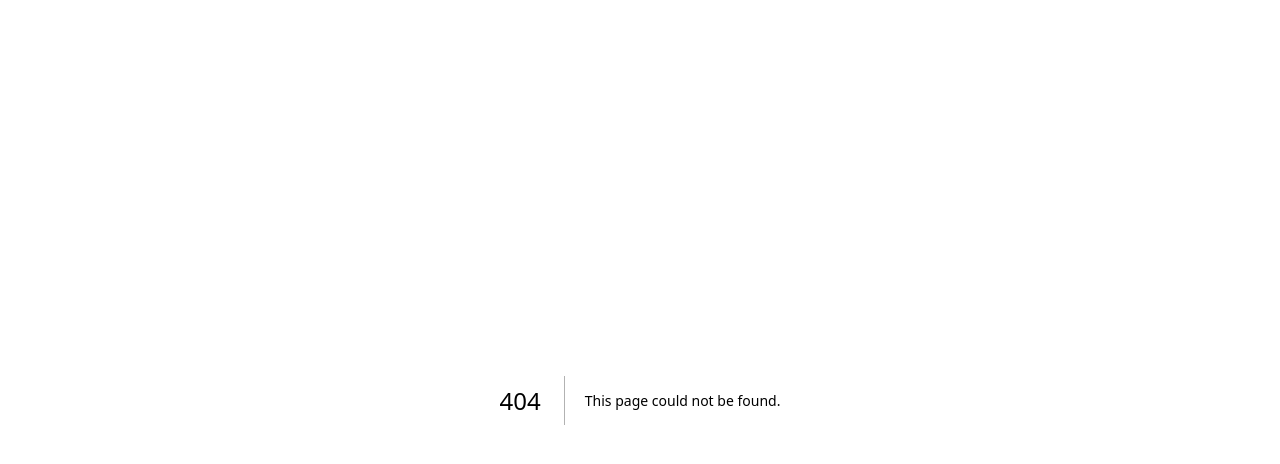
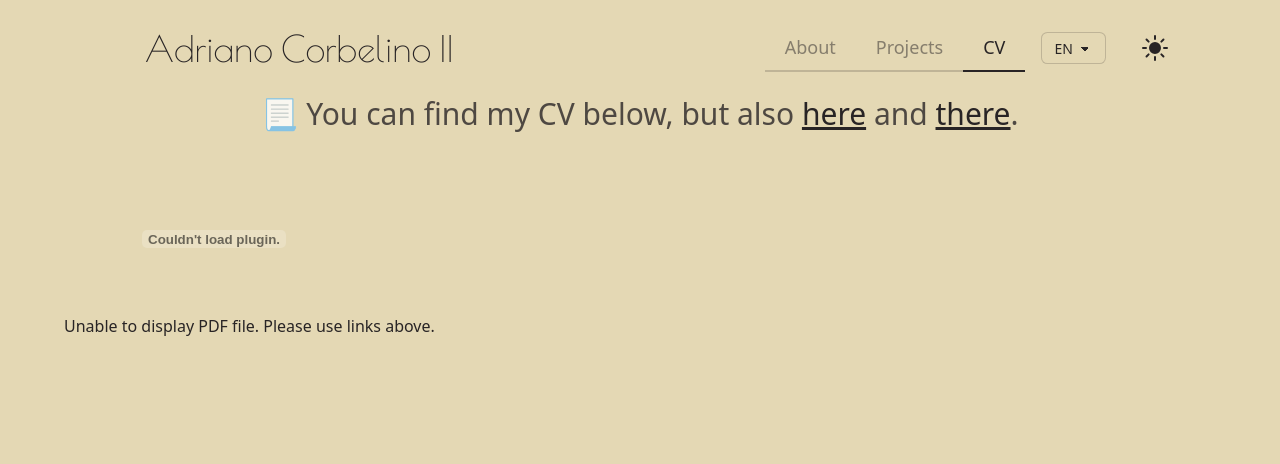
Before and after one commit to AdrianoII/adrianocorbelinoii.com, a Next.js app: page /cv in a window 1280 px wide. Before the commit this address had no page. Shown: the top 464 px of the page. Built offline with nearby package versions, Linux system fonts and the light colour scheme.

Commit message:
💡 Create about page and cv page

```diff
--- /dev/null
+++ b/src/app/Page.css
@@ -0,0 +1,67 @@
+.slit-in-diagonal-2 {
+  -webkit-animation: slit-in-diagonal-2 0.75s linear 0s both;
+  animation: slit-in-diagonal-2 0.75s linear 0s both;
+}
+
+
+/* ----------------------------------------------
+ * Generated by Animista on 2023-8-11 21:0:41
+ * Licensed under FreeBSD License.
+ * See http://animista.net/license for more info.
+ * w: http://animista.net, t: @cssanimista
+ * ---------------------------------------------- */
+
+/**
+ * ----------------------------------------
+ * animation slit-in-diagonal-2
+ * ----------------------------------------
+ */
+@-webkit-keyframes slit-in-diagonal-2 {
+  0% {
+    -webkit-transform: translateZ(-800px) rotate3d(-1, 1, 0, -90deg);
+    transform: translateZ(-800px) rotate3d(-1, 1, 0, -90deg);
+    -webkit-animation-timing-function: ease-in;
+    animation-timing-function: ease-in;
+    opacity: 0;
+  }
+
+  54% {
+    -webkit-transform: translateZ(-160px) rotate3d(-1, 1, 0, -87deg);
+    transform: translateZ(-160px) rotate3d(-1, 1, 0, -87deg);
+    -webkit-animation-timing-function: ease-in-out;
+    animation-timing-function: ease-in-out;
+    opacity: 1;
+  }
+
+  100% {
+    -webkit-transform: translateZ(0) rotate3d(-1, 1, 0, 0);
+    transform: translateZ(0) rotate3d(-1, 1, 0, 0);
+    -webkit-animation-timing-function: ease-out;
+    animation-timing-function: ease-out;
+  }
+}
+
+@keyframes slit-in-diagonal-2 {
+  0% {
+    -webkit-transform: translateZ(-800px) rotate3d(-1, 1, 0, -90deg);
+    transform: translateZ(-800px) rotate3d(-1, 1, 0, -90deg);
+    -webkit-animation-timing-function: ease-in;
+    animation-timing-function: ease-in;
+    opacity: 0;
+  }
+
+  54% {
+    -webkit-transform: translateZ(-160px) rotate3d(-1, 1, 0, -87deg);
+    transform: translateZ(-160px) rotate3d(-1, 1, 0, -87deg);
+    -webkit-animation-timing-function: ease-in-out;
+    animation-timing-function: ease-in-out;
+    opacity: 1;
+  }
+
+  100% {
+    -webkit-transform: translateZ(0) rotate3d(-1, 1, 0, 0);
+    transform: translateZ(0) rotate3d(-1, 1, 0, 0);
+    -webkit-animation-timing-function: ease-out;
+    animation-timing-function: ease-out;
+  }
+}
--- /dev/null
+++ b/src/app/cv/page.tsx
@@ -0,0 +1,13 @@
+export default function Page() {
+    return (
+        <section className="w-full h-full mt-4 flex flex-col gap-8">
+            <article className="prose prose-md max-w-none text-center w-full text-3xl">
+                <p>📃 You can find my CV below, but also <a className="link link-success" href="/Resume_EN.pdf">here</a> and <a className="link link-info" href="/Resume_EN.pdf">there</a>.</p>
+            </article>
+            <object data="/Resume_EN.pdf" type="application/pdf" width="100%" height="100%">
+                <embed src="/Resume_EN.pdf" type="application/pdf" />
+                <p>Unable to display PDF file. Please use links above.</p>
+            </object>
+        </section>
+    )
+}
--- a/src/app/globals.css
+++ b/src/app/globals.css
@@ -1,27 +1,3 @@
 @tailwind base;
 @tailwind components;
 @tailwind utilities;
-
-:root {
-  --foreground-rgb: 0, 0, 0;
-  --background-start-rgb: 214, 219, 220;
-  --background-end-rgb: 255, 255, 255;
-}
-
-@media (prefers-color-scheme: dark) {
-  :root {
-    --foreground-rgb: 255, 255, 255;
-    --background-start-rgb: 0, 0, 0;
-    --background-end-rgb: 0, 0, 0;
-  }
-}
-
-body {
-  color: rgb(var(--foreground-rgb));
-  background: linear-gradient(
-      to bottom,
-      transparent,
-      rgb(var(--background-end-rgb))
-    )
-    rgb(var(--background-start-rgb));
-}
--- a/src/app/layout.tsx
+++ b/src/app/layout.tsx
@@ -1,13 +1,13 @@
-import './globals.css'
-import type { Metadata } from 'next'
-import { Inter } from 'next/font/google'
-
-const inter = Inter({ subsets: ['latin'] })
+import type { Metadata } from "next"
+import NavBar from "../components/NavBar/NavBar"
+import "./globals.css"
+import { Providers } from "../components/Provider"
 
 export const metadata: Metadata = {
-  title: 'Create Next App',
-  description: 'Generated by create next app',
+  title: "Adriano II",
+  description: "Adriano Corbelino II",
 }
+
 
 export default function RootLayout({
   children,
@@ -15,8 +15,16 @@ export default function RootLayout({
   children: React.ReactNode
 }) {
   return (
-    <html lang="en">
-      <body className={inter.className}>{children}</body>
-    </html>
+    <html suppressHydrationWarning>
+      <head>
+        <link rel="icon" href="/favicon.svg" type="image/svg+xml" />
+      </head>
+      <body className="h-screen w-screen px-16 py-4 flex flex-col">
+        <Providers>
+          <NavBar />
+          {children}
+        </Providers>
+      </body>
+    </html >
   )
 }
--- a/src/app/page.tsx
+++ b/src/app/page.tsx
@@ -1,113 +1,48 @@
-import Image from 'next/image'
+import Image from "next/image"
+import ProfilePic from "/public/perfil.jpg"
+import "./Page.css"
 
-export default function Home() {
-  return (
-    <main className="flex min-h-screen flex-col items-center justify-between p-24">
-      <div className="z-10 w-full max-w-5xl items-center justify-between font-mono text-sm lg:flex">
-        <p className="fixed left-0 top-0 flex w-full justify-center border-b border-gray-300 bg-gradient-to-b from-zinc-200 pb-6 pt-8 backdrop-blur-2xl dark:border-neutral-800 dark:bg-zinc-800/30 dark:from-inherit lg:static lg:w-auto  lg:rounded-xl lg:border lg:bg-gray-200 lg:p-4 lg:dark:bg-zinc-800/30">
-          Get started by editing&nbsp;
-          <code className="font-mono font-bold">src/app/page.tsx</code>
-        </p>
-        <div className="fixed bottom-0 left-0 flex h-48 w-full items-end justify-center bg-gradient-to-t from-white via-white dark:from-black dark:via-black lg:static lg:h-auto lg:w-auto lg:bg-none">
-          <a
-            className="pointer-events-none flex place-items-center gap-2 p-8 lg:pointer-events-auto lg:p-0"
-            href="https://vercel.com?utm_source=create-next-app&utm_medium=appdir-template&utm_campaign=create-next-app"
-            target="_blank"
-            rel="noopener noreferrer"
-          >
-            By{' '}
-            <Image
-              src="/vercel.svg"
-              alt="Vercel Logo"
-              className="dark:invert"
-              width={100}
-              height={24}
-              priority
-            />
-          </a>
-        </div>
-      </div>
+export default function Page() {
 
-      <div className="relative flex place-items-center before:absolute before:h-[300px] before:w-[480px] before:-translate-x-1/2 before:rounded-full before:bg-gradient-radial before:from-white before:to-transparent before:blur-2xl before:content-[''] after:absolute after:-z-20 after:h-[180px] after:w-[240px] after:translate-x-1/3 after:bg-gradient-conic after:from-sky-200 after:via-blue-200 after:blur-2xl after:content-[''] before:dark:bg-gradient-to-br before:dark:from-transparent before:dark:to-blue-700 before:dark:opacity-10 after:dark:from-sky-900 after:dark:via-[#0141ff] after:dark:opacity-40 before:lg:h-[360px] z-[-1]">
-        <Image
-          className="relative dark:drop-shadow-[0_0_0.3rem_#ffffff70] dark:invert"
-          src="/next.svg"
-          alt="Next.js Logo"
-          width={180}
-          height={37}
-          priority
-        />
-      </div>
+    return (
+        <section className="basis-11/12">
+            <div className="h-full flex">
+                <aside className="basis-2/5 grid place-items-center">
+                    <Image className="mask mask-parallelogram-3 slit-in-diagonal-2" src={ProfilePic} alt="Picture of Adriano Corbelino II" height={480} width={480} quality={100} />
+                </aside>
+                <aside className="basis-3/5 mt-8">
+                    <article className="prose prose-2xl">
+                        <h1 className="text-center">Hello There! 👋</h1>
+                        <p className="text-justify text-accent-content dark:text-primary-focus">
+                            I am a Brazilian computer scientist that is constantly thrilled with the impact that type systems can have on users. I have experience with software development and I am aficionado about topics like Type Theory, Formal Verification, Systems programming, and everything in between.  Nowadays, actively seeking a graduate school opportunity in the programming languages academic community.
+                        </p>
+                        <h3 className="text-center text-accent dark:text-info ">👇 You can find me on 👇</h3>
+                    </article>
+                    <div className="flex flex-row justify-center gap-6 mt-4">
+                        <a className="btn btn-ghost" aria-label="My Email" href="mailto:adrianocorbelinoii@gmail.com">
+                            <svg className="w-12 h-12" xmlns="http://www.w3.org/2000/svg" fill="none" viewBox="0 0 24 24" strokeWidth={1.5} stroke="currentColor">
+                                <path strokeLinecap="round" strokeLinejoin="round" d="M21.75 6.75v10.5a2.25 2.25 0 01-2.25 2.25h-15a2.25 2.25 0 01-2.25-2.25V6.75m19.5 0A2.25 2.25 0 0019.5 4.5h-15a2.25 2.25 0 00-2.25 2.25m19.5 0v.243a2.25 2.25 0 01-1.07 1.916l-7.5 4.615a2.25 2.25 0 01-2.36 0L3.32 8.91a2.25 2.25 0 01-1.07-1.916V6.75" />
+                            </svg>
+                        </a>
 
-      <div className="mb-32 grid text-center lg:mb-0 lg:grid-cols-4 lg:text-left">
-        <a
-          href="https://nextjs.org/docs?utm_source=create-next-app&utm_medium=appdir-template&utm_campaign=create-next-app"
-          className="group rounded-lg border border-transparent px-5 py-4 transition-colors hover:border-gray-300 hover:bg-gray-100 hover:dark:border-neutral-700 hover:dark:bg-neutral-800/30"
-          target="_blank"
-          rel="noopener noreferrer"
-        >
-          <h2 className={`mb-3 text-2xl font-semibold`}>
-            Docs{' '}
-            <span className="inline-block transition-transform group-hover:translate-x-1 motion-reduce:transform-none">
-              -&gt;
-            </span>
-          </h2>
-          <p className={`m-0 max-w-[30ch] text-sm opacity-50`}>
-            Find in-depth information about Next.js features and API.
-          </p>
-        </a>
+                        {/* <!--! Font Awesome Free 6.4.2 by @fontawesome - https://fontawesome.com License - https://fontawesome.com/license (Commercial License) Copyright 2023 Fonticons, Inc. --> */}
+                        <a className="btn btn-ghost" aria-label="My Github Profile" href="https://github.com/AdrianoII">
+                            <svg className="w-12 h-12" fill="currentColor" xmlns="http://www.w3.org/2000/svg" viewBox="0 0 496 512">
+                                <path d="M165.9 397.4c0 2-2.3 3.6-5.2 3.6-3.3.3-5.6-1.3-5.6-3.6 0-2 2.3-3.6 5.2-3.6 3-.3 5.6 1.3 5.6 3.6zm-31.1-4.5c-.7 2 1.3 4.3 4.3 4.9 2.6 1 5.6 0 6.2-2s-1.3-4.3-4.3-5.2c-2.6-.7-5.5.3-6.2 2.3zm44.2-1.7c-2.9.7-4.9 2.6-4.6 4.9.3 2 2.9 3.3 5.9 2.6 2.9-.7 4.9-2.6 4.6-4.6-.3-1.9-3-3.2-5.9-2.9zM244.8 8C106.1 8 0 113.3 0 252c0 110.9 69.8 205.8 169.5 239.2 12.8 2.3 17.3-5.6 17.3-12.1 0-6.2-.3-40.4-.3-61.4 0 0-70 15-84.7-29.8 0 0-11.4-29.1-27.8-36.6 0 0-22.9-15.7 1.6-15.4 0 0 24.9 2 38.6 25.8 21.9 38.6 58.6 27.5 72.9 20.9 2.3-16 8.8-27.1 16-33.7-55.9-6.2-112.3-14.3-112.3-110.5 0-27.5 7.6-41.3 23.6-58.9-2.6-6.5-11.1-33.3 2.6-67.9 20.9-6.5 69 27 69 27 20-5.6 41.5-8.5 62.8-8.5s42.8 2.9 62.8 8.5c0 0 48.1-33.6 69-27 13.7 34.7 5.2 61.4 2.6 67.9 16 17.7 25.8 31.5 25.8 58.9 0 96.5-58.9 104.2-114.8 110.5 9.2 7.9 17 22.9 17 46.4 0 33.7-.3 75.4-.3 83.6 0 6.5 4.6 14.4 17.3 12.1C428.2 457.8 496 362.9 496 252 496 113.3 383.5 8 244.8 8zM97.2 352.9c-1.3 1-1 3.3.7 5.2 1.6 1.6 3.9 2.3 5.2 1 1.3-1 1-3.3-.7-5.2-1.6-1.6-3.9-2.3-5.2-1zm-10.8-8.1c-.7 1.3.3 2.9 2.3 3.9 1.6 1 3.6.7 4.3-.7.7-1.3-.3-2.9-2.3-3.9-2-.6-3.6-.3-4.3.7zm32.4 35.6c-1.6 1.3-1 4.3 1.3 6.2 2.3 2.3 5.2 2.6 6.5 1 1.3-1.3.7-4.3-1.3-6.2-2.2-2.3-5.2-2.6-6.5-1zm-11.4-14.7c-1.6 1-1.6 3.6 0 5.9 1.6 2.3 4.3 3.3 5.6 2.3 1.6-1.3 1.6-3.9 0-6.2-1.4-2.3-4-3.3-5.6-2z" />
+                            </svg>
+                        </a>
+                        {/* <!--! Font Awesome Free 6.4.2 by @fontawesome - https://fontawesome.com License - https://fontawesome.com/license (Commercial License) Copyright 2023 Fonticons, Inc. --> */}
+                        <a className="btn btn-ghost" aria-label="My Linkedin Profile" href="https://www.linkedin.com/in/adrianoii/?locale=en_US">
+                            <svg className="w-12 h-12" fill="currentColor" xmlns="http://www.w3.org/2000/svg" viewBox="0 0 448 512"><path d="M416 32H31.9C14.3 32 0 46.5 0 64.3v383.4C0 465.5 14.3 480 31.9 480H416c17.6 0 32-14.5 32-32.3V64.3c0-17.8-14.4-32.3-32-32.3zM135.4 416H69V202.2h66.5V416zm-33.2-243c-21.3 0-38.5-17.3-38.5-38.5S80.9 96 102.2 96c21.2 0 38.5 17.3 38.5 38.5 0 21.3-17.2 38.5-38.5 38.5zm282.1 243h-66.4V312c0-24.8-.5-56.7-34.5-56.7-34.6 0-39.9 27-39.9 54.9V416h-66.4V202.2h63.7v29.2h.9c8.9-16.8 30.6-34.5 62.9-34.5 67.2 0 79.7 44.3 79.7 101.9V416z" /></svg>
+                        </a>
 
-        <a
-          href="https://nextjs.org/learn?utm_source=create-next-app&utm_medium=appdir-template-tw&utm_campaign=create-next-app"
-          className="group rounded-lg border border-transparent px-5 py-4 transition-colors hover:border-gray-300 hover:bg-gray-100 hover:dark:border-neutral-700 hover:dark:bg-neutral-800/30"
-          target="_blank"
-          rel="noopener noreferrer"
-        >
-          <h2 className={`mb-3 text-2xl font-semibold`}>
-            Learn{' '}
-            <span className="inline-block transition-transform group-hover:translate-x-1 motion-reduce:transform-none">
-              -&gt;
-            </span>
-          </h2>
-          <p className={`m-0 max-w-[30ch] text-sm opacity-50`}>
-            Learn about Next.js in an interactive course with&nbsp;quizzes!
-          </p>
-        </a>
-
-        <a
-          href="https://vercel.com/templates?framework=next.js&utm_source=create-next-app&utm_medium=appdir-template&utm_campaign=create-next-app"
-          className="group rounded-lg border border-transparent px-5 py-4 transition-colors hover:border-gray-300 hover:bg-gray-100 hover:dark:border-neutral-700 hover:dark:bg-neutral-800/30"
-          target="_blank"
-          rel="noopener noreferrer"
-        >
-          <h2 className={`mb-3 text-2xl font-semibold`}>
-            Templates{' '}
-            <span className="inline-block transition-transform group-hover:translate-x-1 motion-reduce:transform-none">
-              -&gt;
-            </span>
-          </h2>
-          <p className={`m-0 max-w-[30ch] text-sm opacity-50`}>
-            Explore the Next.js 13 playground.
-          </p>
-        </a>
-
-        <a
-          href="https://vercel.com/new?utm_source=create-next-app&utm_medium=appdir-template&utm_campaign=create-next-app"
-          className="group rounded-lg border border-transparent px-5 py-4 transition-colors hover:border-gray-300 hover:bg-gray-100 hover:dark:border-neutral-700 hover:dark:bg-neutral-800/30"
-          target="_blank"
-          rel="noopener noreferrer"
-        >
-          <h2 className={`mb-3 text-2xl font-semibold`}>
-            Deploy{' '}
-            <span className="inline-block transition-transform group-hover:translate-x-1 motion-reduce:transform-none">
-              -&gt;
-            </span>
-          </h2>
-          <p className={`m-0 max-w-[30ch] text-sm opacity-50`}>
-            Instantly deploy your Next.js site to a shareable URL with Vercel.
-          </p>
-        </a>
-      </div>
-    </main>
-  )
+                        {/* <!--! Font Awesome Free 6.4.2 by @fontawesome - https://fontawesome.com License - https://fontawesome.com/license (Commercial License) Copyright 2023 Fonticons, Inc. --> */}
+                        <a className="btn btn-ghost" aria-label="My Twitter" href="https://twitter.com/adrianomvcii">
+                            <svg className="w-12 h-12" fill="currentColor" xmlns="http://www.w3.org/2000/svg" viewBox="0 0 448 512"><path d="M64 32C28.7 32 0 60.7 0 96V416c0 35.3 28.7 64 64 64H384c35.3 0 64-28.7 64-64V96c0-35.3-28.7-64-64-64H64zM351.3 199.3v0c0 86.7-66 186.6-186.6 186.6c-37.2 0-71.7-10.8-100.7-29.4c5.3 .6 10.4 .8 15.8 .8c30.7 0 58.9-10.4 81.4-28c-28.8-.6-53-19.5-61.3-45.5c10.1 1.5 19.2 1.5 29.6-1.2c-30-6.1-52.5-32.5-52.5-64.4v-.8c8.7 4.9 18.9 7.9 29.6 8.3c-9-6-16.4-14.1-21.5-23.6s-7.8-20.2-7.7-31c0-12.2 3.2-23.4 8.9-33.1c32.3 39.8 80.8 65.8 135.2 68.6c-9.3-44.5 24-80.6 64-80.6c18.9 0 35.9 7.9 47.9 20.7c14.8-2.8 29-8.3 41.6-15.8c-4.9 15.2-15.2 28-28.8 36.1c13.2-1.4 26-5.1 37.8-10.2c-8.9 13.1-20.1 24.7-32.9 34c.2 2.8 .2 5.7 .2 8.5z" /></svg>
+                        </a>
+                    </div>
+                </aside>
+            </div>
+        </section >
+    )
 }
--- /dev/null
+++ b/src/components/NavBar/NavBar.tsx
@@ -0,0 +1,47 @@
+"use client"
+import Link from "next/link";
+import { usePathname } from "next/navigation"
+import { Poiret_One } from "next/font/google"
+import ThemeToggler from "./ThemeToggler";
+
+const poiret = Poiret_One({ subsets: ["latin-ext"], weight: "400" });
+
+export default function NavBar() {
+    const path = usePathname();
+
+    return <header className="basis-1/12">
+        <nav className="navbar">
+            <div className="navbar-start">
+                <div className=" w-4/5 text-center">
+                    <Link href="/">
+                        <button className="btn btn-ghost normal-case text-4xl no-animation">
+                            <div className={poiret.className}>Adriano Corbelino II</div>
+                        </button>
+                    </Link>
+                </div>
+            </div>
+            <div className="navbar-end flex gap-4">
+                <div className="tabs basis-9/12 justify-end">
+                    <Link href="/">
+                        <button className={`tab tab-lg tab-bordered ${path === "/" ? "tab-active" : ""}`}>About</button>
+                    </Link>
+                    <Link href="/projects">
+                        <button className={`tab tab-lg tab-bordered ${path === "/projects" ? "tab-active" : ""}`}>Projects</button>
+                    </Link>
+                    <Link href="/cv">
+                        <button className={`tab tab-lg tab-bordered ${path === "/cv" ? "tab-active" : ""}`}>CV</button>
+                    </Link>
+                </div>
+                <div className="basis-1/12 justify-center">
+                    <select className="select select-bordered select-sm ">
+                        <option>EN</option>
+                        <option>PT</option>
+                    </select>
+                </div>
+                <div className="basis-2/12 justify-center" >
+                    <ThemeToggler />
+                </div>
+            </div>
+        </nav>
+    </header >
+}
--- /dev/null
+++ b/src/components/NavBar/ThemeToggler.css
@@ -0,0 +1,44 @@
+.roll-in-right {
+    -webkit-animation: roll-in-right 0.3s ease-out 0s both;
+    animation: roll-in-right 0.3s ease-out 0s both;
+}
+
+/* ----------------------------------------------
+ * Generated by Animista on 2023-8-12 18:1:44
+ * Licensed under FreeBSD License.
+ * See http://animista.net/license for more info.
+ * w: http://animista.net, t: @cssanimista
+ * ---------------------------------------------- */
+
+/**
+ * ----------------------------------------
+ * animation roll-in-right
+ * ----------------------------------------
+ */
+@-webkit-keyframes roll-in-right {
+    0% {
+        -webkit-transform: translateX(800px) rotate(540deg);
+        transform: translateX(800px) rotate(540deg);
+        opacity: 0;
+    }
+
+    100% {
+        -webkit-transform: translateX(0) rotate(0deg);
+        transform: translateX(0) rotate(0deg);
+        opacity: 1;
+    }
+}
+
+@keyframes roll-in-right {
+    0% {
+        -webkit-transform: translateX(800px) rotate(540deg);
+        transform: translateX(800px) rotate(540deg);
+        opacity: 0;
+    }
+
+    100% {
+        -webkit-transform: translateX(0) rotate(0deg);
+        transform: translateX(0) rotate(0deg);
+        opacity: 1;
+    }
+}
--- /dev/null
+++ b/src/components/NavBar/ThemeToggler.tsx
@@ -0,0 +1,32 @@
+"use client"
+import { useTheme } from "next-themes"
+import { useEffect, useState } from "react";
+import "./ThemeToggler.css"
+
+export default function ThemeToggler() {
+    const { resolvedTheme, setTheme } = useTheme()
+    const [mounted, setMounted] = useState(false)
+
+    // theme toggle hack
+
+    useEffect(() => {
+        setMounted(true)
+    }, []);
+
+    if (!mounted) {
+        return null
+    }
+
+    const isDarkMode = resolvedTheme === "dark";
+    return <label className="swap btn btn-ghost">
+        <input id="theme-check" className="hidden" type="checkbox" readOnly checked={!isDarkMode} onClick={() => { console.log(resolvedTheme, isDarkMode); setTheme(isDarkMode ? 'light' : 'dark') }} />
+        {/* sun */}
+        <svg className={`swap-off w-8 h-8 ${!isDarkMode ? "roll-in-right" : "hidden"}`} xmlns="http://www.w3.org/2000/svg" viewBox="0 0 24 24" fill="currentColor">
+            <path d="M12 2.25a.75.75 0 01.75.75v2.25a.75.75 0 01-1.5 0V3a.75.75 0 01.75-.75zM7.5 12a4.5 4.5 0 119 0 4.5 4.5 0 01-9 0zM18.894 6.166a.75.75 0 00-1.06-1.06l-1.591 1.59a.75.75 0 101.06 1.061l1.591-1.59zM21.75 12a.75.75 0 01-.75.75h-2.25a.75.75 0 010-1.5H21a.75.75 0 01.75.75zM17.834 18.894a.75.75 0 001.06-1.06l-1.59-1.591a.75.75 0 10-1.061 1.06l1.59 1.591zM12 18a.75.75 0 01.75.75V21a.75.75 0 01-1.5 0v-2.25A.75.75 0 0112 18zM7.758 17.303a.75.75 0 00-1.061-1.06l-1.591 1.59a.75.75 0 001.06 1.061l1.591-1.59zM6 12a.75.75 0 01-.75.75H3a.75.75 0 010-1.5h2.25A.75.75 0 016 12zM6.697 7.757a.75.75 0 001.06-1.06l-1.59-1.591a.75.75 0 00-1.061 1.06l1.59 1.591z" />
+        </svg>
+        {/* moon */}
+        <svg className={`swap-off w-8 h-8 ${isDarkMode ? "roll-in-right" : "hidden"}`} xmlns="http://www.w3.org/2000/svg" viewBox="0 0 24 24" fill="currentColor">
+            <path fillRule="evenodd" d="M9.528 1.718a.75.75 0 01.162.819A8.97 8.97 0 009 6a9 9 0 009 9 8.97 8.97 0 003.463-.69.75.75 0 01.981.98 10.503 10.503 0 01-9.694 6.46c-5.799 0-10.5-4.701-10.5-10.5 0-4.368 2.667-8.112 6.46-9.694a.75.75 0 01.818.162z" clipRule="evenodd" />
+        </svg>
+    </label>
+}
--- /dev/null
+++ b/src/components/Provider.tsx
@@ -0,0 +1,11 @@
+'use client'
+
+import { ThemeProvider } from 'next-themes'
+
+export function Providers({
+    children,
+}: {
+    children: React.ReactNode
+}) {
+    return <ThemeProvider>{children}</ThemeProvider>
+}
```
Also changed, not shown: src/app/projects/page.tsx (added, +9 -0 lines).
